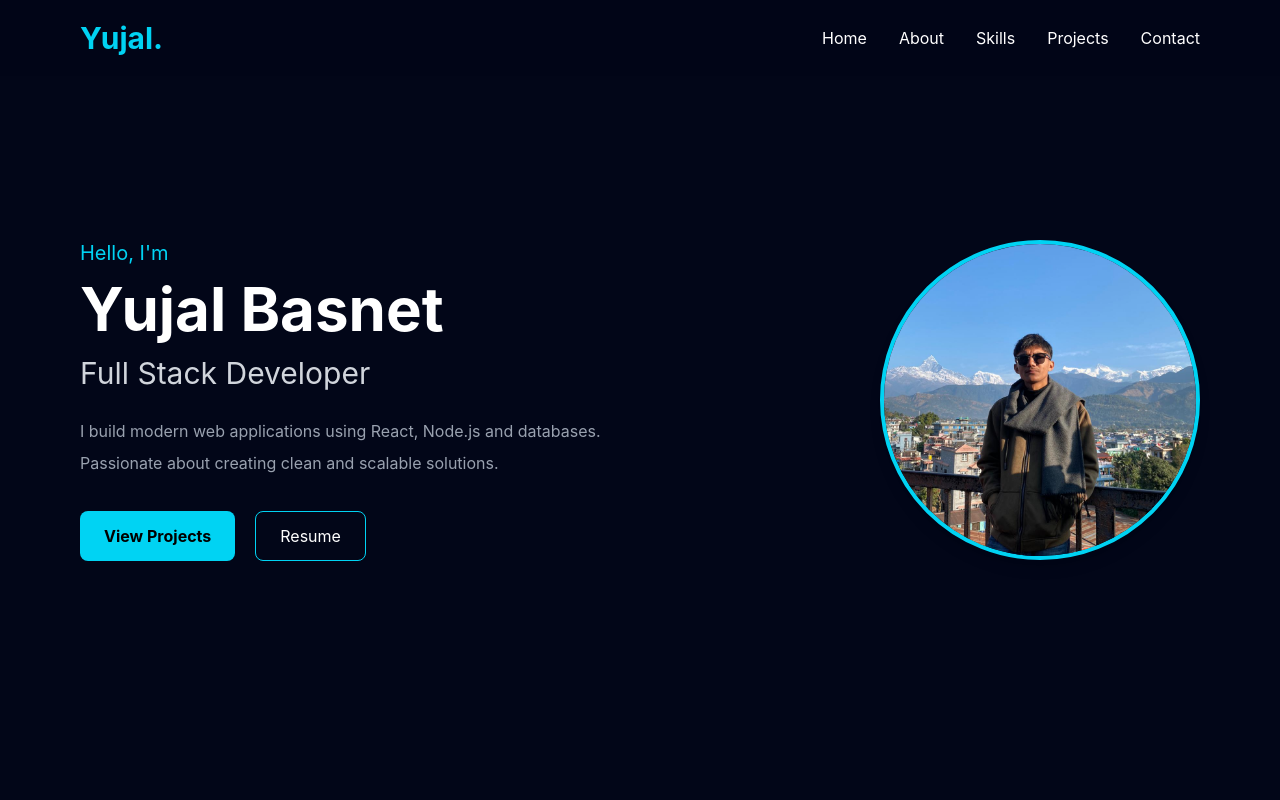
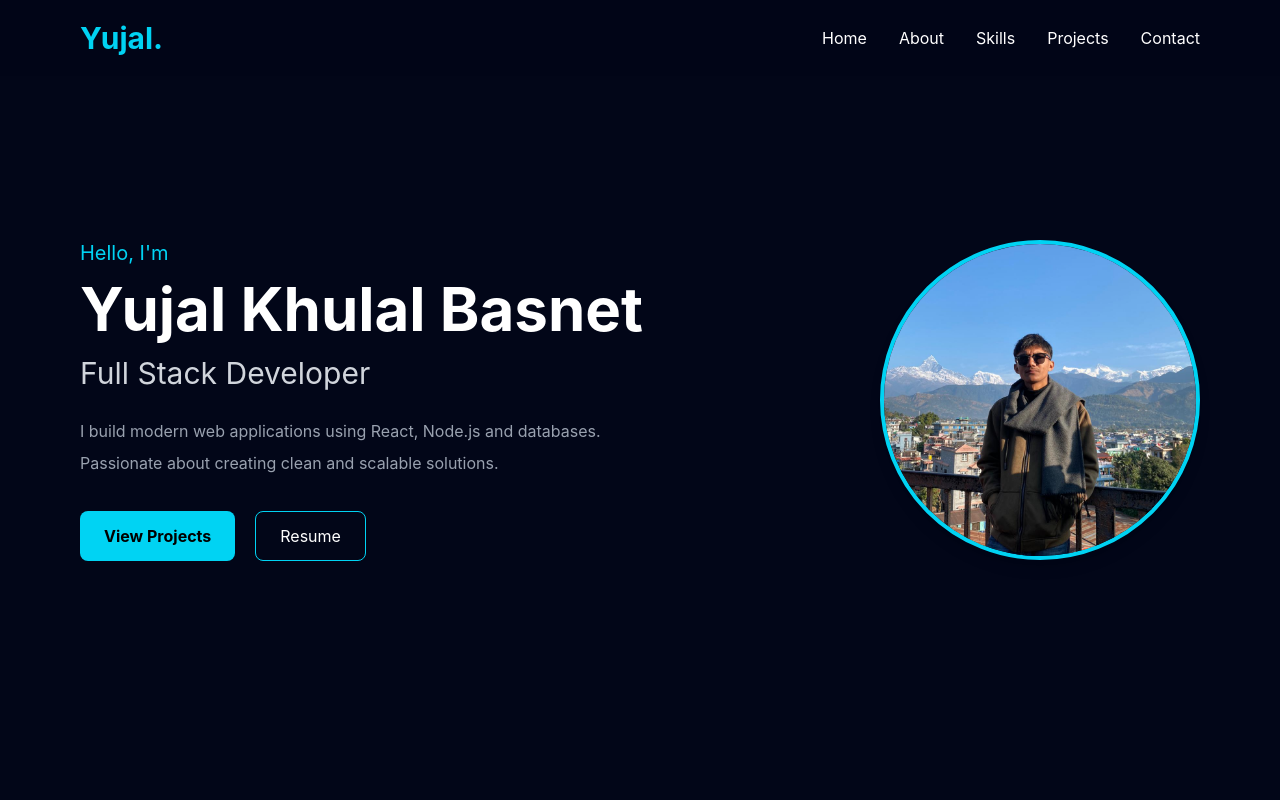
Before and after one commit to YujalBasnet/My-Portfolio, a React (Vite) app in the folder frontend/: page / in a window 1280 px wide. Shown: the top 800 px of the page. Built offline with nearby package versions, Linux system fonts and the light colour scheme.

Commit message:
Fixing Bugs

```diff
--- a/frontend/src/components/Hero.jsx
+++ b/frontend/src/components/Hero.jsx
@@ -55,7 +55,7 @@ text-6xl
 font-bold
 ">
 
-Yujal Basnet
+Yujal Khulal Basnet
 
 </h1>
 
```
